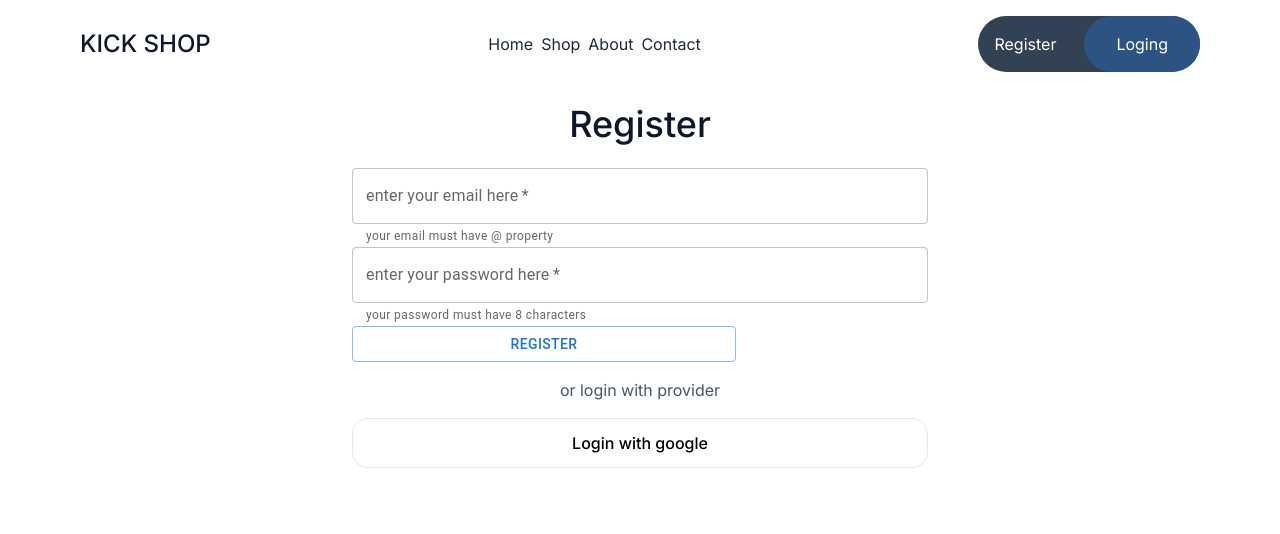
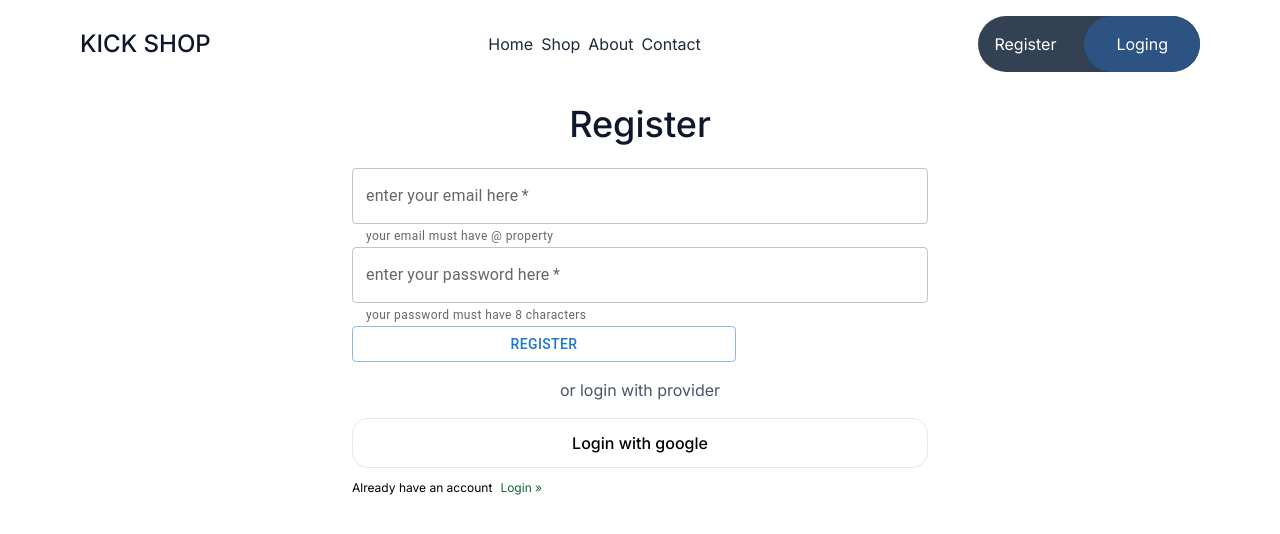
Before and after one commit to tchasinga/kick-shopping, a Next.js app: page /register in a window 1280 px wide. Shown: the top 534 px of the page. Built offline with nearby package versions, Linux system fonts and the light colour scheme.

Commit message:
new code is added

```diff
--- a/src/app/register/page.jsx
+++ b/src/app/register/page.jsx
@@ -64,6 +64,10 @@ export default function Register() {
           <div className="text-center border p-3 rounded-2xl font-medium">
           <button className=''>Login with google</button>
           </div>
+          <div className='flex  gap-2 text-xs mt-3'>
+            <p>Already have an account</p>
+            <Link className='text-green-800' href={`/login`}>Login &raquo;</Link>
+          </div>
         </form>
          {error && (
              <div className={`bgBlack ${error ? 'visible' : 'hidden'}`}>
```
